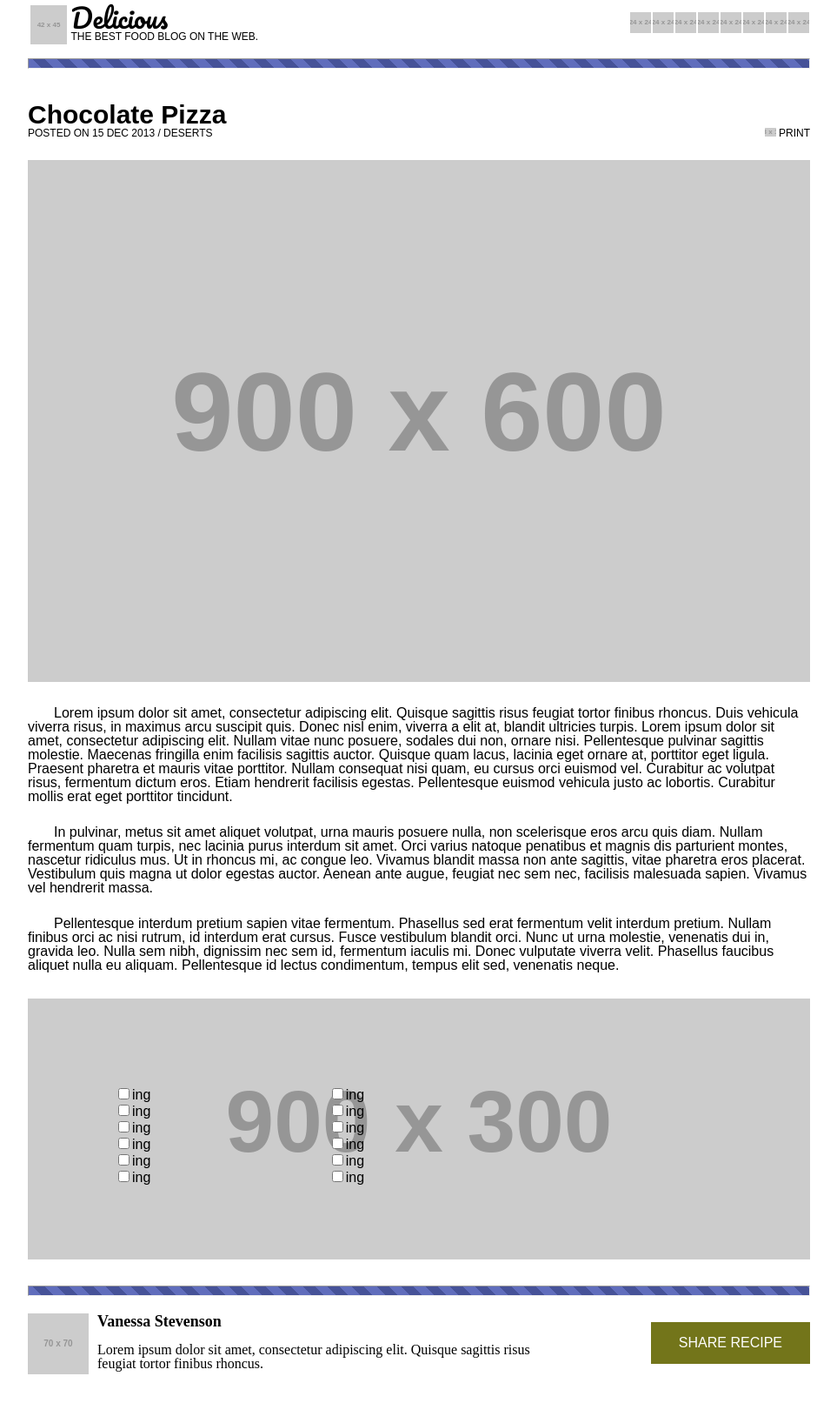
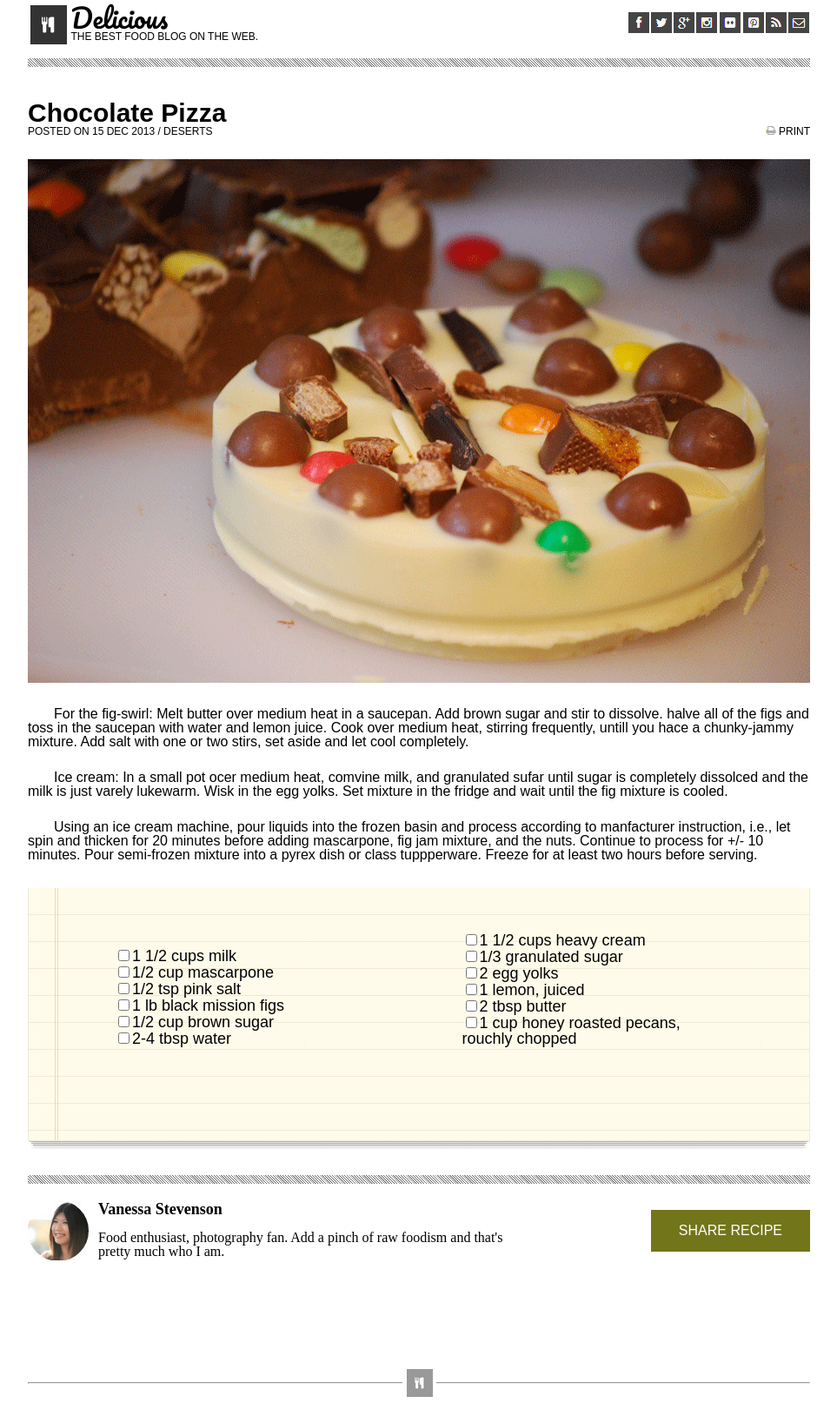
Before and after one commit to ztaylor2/chocolate-pizza, a plain HTML site: page index.html in a window 1280 px wide. Shown: the part 27-1640 px from the top of the page at 87% size, without its empty margins (158-1121 px from the left). Drawn offline with Linux system fonts and the light colour scheme; placeholder pictures from the web are drawn by us.

Commit message:
input all HTML

```diff
--- a/index.html
+++ b/index.html
@@ -2,7 +2,7 @@
 <html>
   <head>
     <meta charset="utf-8">
-    <title>Wireframe</title>
+    <title>Delicious</title>
     <link href="https://fonts.googleapis.com/css?family=Pacifico" rel="stylesheet">
     <link rel="stylesheet" href="css-reset.css">
     <link rel="stylesheet" href="style.css">
@@ -12,7 +12,7 @@
         <nav class="inner">
           <ul class="navLeft">
             <li class="navLeft">
-              <img src="http://placehold.it/42x45/000000">
+              <img src="img/logo.png">
             </li>
             <li class="navLeft">
               <section>
@@ -22,14 +22,14 @@
             </li>
           </ul>
           <ul class="navRight">
-            <li class="navRight"><img src="http://placehold.it/24x24/000000"></li>
-            <li class="navRight"><img src="http://placehold.it/24x24/000000"></li>
-            <li class="navRight"><img src="http://placehold.it/24x24/000000"></li>
-            <li class="navRight"><img src="http://placehold.it/24x24/000000"></li>
-            <li class="navRight"><img src="http://placehold.it/24x24/000000"></li>
-            <li class="navRight"><img src="http://placehold.it/24x24/000000"></li>
-            <li class="navRight"><img src="http://placehold.it/24x24/000000"></li>
-            <li class="navRight"><img src="http://placehold.it/24x24/000000"></li>
+            <li class="navRight"><img src="img/mail-icon.png"></li>
+            <li class="navRight"><img src="img/rss-icon.png"></li>
+            <li class="navRight"><img src="img/pint-icon.png"></li>
+            <li class="navRight"><img src="img/flic-icon.png"></li>
+            <li class="navRight"><img src="img/insta-icon.png"></li>
+            <li class="navRight"><img src="img/gp-icon.png"></li>
+            <li class="navRight"><img src="img/twit-icon.png"></li>
+            <li class="navRight"><img src="img/fb-icon.png"></li>
           </ul>
         </nav>
         <hr class="lines">
@@ -39,38 +39,38 @@
       <h2>Chocolate Pizza</h2>
       <ul>
         <li class="date">POSTED ON 15 DEC 2013 / DESERTS</li>
-        <li class="print"><img src="http://placehold.it/13x10/000000"> PRINT</li>
+        <li class="print"><img src="img/print-icon.png"> PRINT</li>
       </ul>
-      <img class="banner" src="http://placehold.it/900x600/000000">
+      <img class="banner" src="img/choco-pizza.png">
 
       <section>
         <p class="mainP">
-          Lorem ipsum dolor sit amet, consectetur adipiscing elit. Quisque sagittis risus feugiat tortor finibus rhoncus. Duis vehicula viverra risus, in maximus arcu suscipit quis. Donec nisl enim, viverra a elit at, blandit ultricies turpis. Lorem ipsum dolor sit amet, consectetur adipiscing elit. Nullam vitae nunc posuere, sodales dui non, ornare nisi. Pellentesque pulvinar sagittis molestie. Maecenas fringilla enim facilisis sagittis auctor. Quisque quam lacus, lacinia eget ornare at, porttitor eget ligula. Praesent pharetra et mauris vitae porttitor. Nullam consequat nisi quam, eu cursus orci euismod vel. Curabitur ac volutpat risus, fermentum dictum eros. Etiam hendrerit facilisis egestas. Pellentesque euismod vehicula justo ac lobortis. Curabitur mollis erat eget porttitor tincidunt.
+          For the fig-swirl: Melt butter over medium heat in a saucepan. Add brown sugar and stir to dissolve. halve all of the figs and toss in the saucepan with water and lemon juice.  Cook over medium heat, stirring frequently, untill you hace a chunky-jammy mixture.  Add salt with one or two stirs, set aside and let cool completely.
         </p>
         <p class="mainP">
-          In pulvinar, metus sit amet aliquet volutpat, urna mauris posuere nulla, non scelerisque eros arcu quis diam. Nullam fermentum quam turpis, nec lacinia purus interdum sit amet. Orci varius natoque penatibus et magnis dis parturient montes, nascetur ridiculus mus. Ut in rhoncus mi, ac congue leo. Vivamus blandit massa non ante sagittis, vitae pharetra eros placerat. Vestibulum quis magna ut dolor egestas auctor. Aenean ante augue, feugiat nec sem nec, facilisis malesuada sapien. Vivamus vel hendrerit massa.
+          Ice cream: In a small pot ocer medium heat, comvine milk, and granulated sufar until sugar is completely dissolced and the milk is just varely lukewarm.  Wisk in the egg yolks.  Set mixture in the fridge and wait until the fig mixture is cooled.
         </p>
         <p class="mainP">
-          Pellentesque interdum pretium sapien vitae fermentum. Phasellus sed erat fermentum velit interdum pretium. Nullam finibus orci ac nisi rutrum, id interdum erat cursus. Fusce vestibulum blandit orci. Nunc ut urna molestie, venenatis dui in, gravida leo. Nulla sem nibh, dignissim nec sem id, fermentum iaculis mi. Donec vulputate viverra velit. Phasellus faucibus aliquet nulla eu aliquam. Pellentesque id lectus condimentum, tempus elit sed, venenatis neque.
+          Using an ice cream machine, pour liquids into the frozen basin and process according to manfacturer instruction, i.e., let spin and thicken for 20 minutes before adding mascarpone, fig jam mixture, and the nuts.  Continue to process for +/- 10 minutes. Pour semi-frozen mixture into a pyrex dish or class tuppperware.  Freeze for at least two hours before serving.
         </p>
       </section>
 
       <section class="ingredientList">
         <ul class="ingredientList">
-          <li><input id="checkBox" type="checkbox">ing</li>
-          <li><input id="checkBox" type="checkbox">ing</li>
-          <li><input id="checkBox" type="checkbox">ing</li>
-          <li><input id="checkBox" type="checkbox">ing</li>
-          <li><input id="checkBox" type="checkbox">ing</li>
-          <li><input id="checkBox" type="checkbox">ing</li>
+          <li><input id="checkBox" type="checkbox">1 1/2 cups milk</li>
+          <li><input id="checkBox" type="checkbox">1/2 cup mascarpone</li>
+          <li><input id="checkBox" type="checkbox">1/2 tsp pink salt</li>
+          <li><input id="checkBox" type="checkbox">1 lb black mission figs</li>
+          <li><input id="checkBox" type="checkbox">1/2 cup brown sugar</li>
+          <li><input id="checkBox" type="checkbox">2-4 tbsp water</li>
         </ul>
         <ul class="ingredientList">
-          <li><input id="checkBox" type="checkbox">ing</li>
-          <li><input id="checkBox" type="checkbox">ing</li>
-          <li><input id="checkBox" type="checkbox">ing</li>
-          <li><input id="checkBox" type="checkbox">ing</li>
-          <li><input id="checkBox" type="checkbox">ing</li>
-          <li><input id="checkBox" type="checkbox">ing</li>
+          <li><input id="checkBox" type="checkbox">1 1/2 cups heavy cream </li>
+          <li><input id="checkBox" type="checkbox">1/3 granulated sugar</li>
+          <li><input id="checkBox" type="checkbox">2 egg yolks</li>
+          <li><input id="checkBox" type="checkbox">1 lemon, juiced</li>
+          <li><input id="checkBox" type="checkbox">2 tbsp butter</li>
+          <li><input id="checkBox" type="checkbox">1 cup honey roasted pecans, <br />rouchly chopped</li>
         </ul>
       </section>
     </main>
@@ -80,13 +80,13 @@
       <section class="footer">
         <ul class="footer">
           <li class="footer">
-            <img src="http://placehold.it/70x70/000000">
+            <img src="img/van-pic.png">
           </li>
           <li class="footer">
             <section class="van">
               <h4>Vanessa Stevenson</h4>
               <br />
-              <p>Lorem ipsum dolor sit amet, consectetur adipiscing elit. Quisque sagittis risus feugiat tortor finibus rhoncus. </p>
+              <p>Food enthusiast, photography fan. Add a pinch of raw foodism and that's pretty much who I am. </p>
             </section>
           </li>
         </ul>
@@ -94,7 +94,7 @@
       </section>
       <section>
         <hr>
-        <img class ="endLogo" src="http://placehold.it/31x33/000000">
+        <img class ="endLogo" src="img/small-logo.png">
         <p class="copywrite">Delicious 2013 - All Rights Reserved. <br> Proudly published with Ghost.</p>
       </section>
     </footer>
--- a/style.css
+++ b/style.css
@@ -40,12 +40,13 @@ li.navRight {
 
 hr.lines {
   padding: 5px;
+  border: none;
   background: repeating-linear-gradient(
   45deg,
-  #606dbc,
-  #606dbc 10px,
-  #465298 10px,
-  #465298 20px
+  #6b6b6b,
+  #6b6b6b,
+  #ffffff 1px,
+  #ffffff 2px
 );
 }
 
@@ -82,13 +83,14 @@ section.ingredientList {
   margin-top: 30px;
   width: 900px;
   height: 300px;
-  background-image: url(http://placehold.it/900x300/);
+  background-image: url(img/list-bg.png);
   margin-bottom: 30px;
 }
 
 ul.ingredientList {
   display: inline-block;
-  padding: 100px;
+  padding: 50px 100px 100px 100px;
+  font-size: 18px;
 }
 
 section.footer {
```
